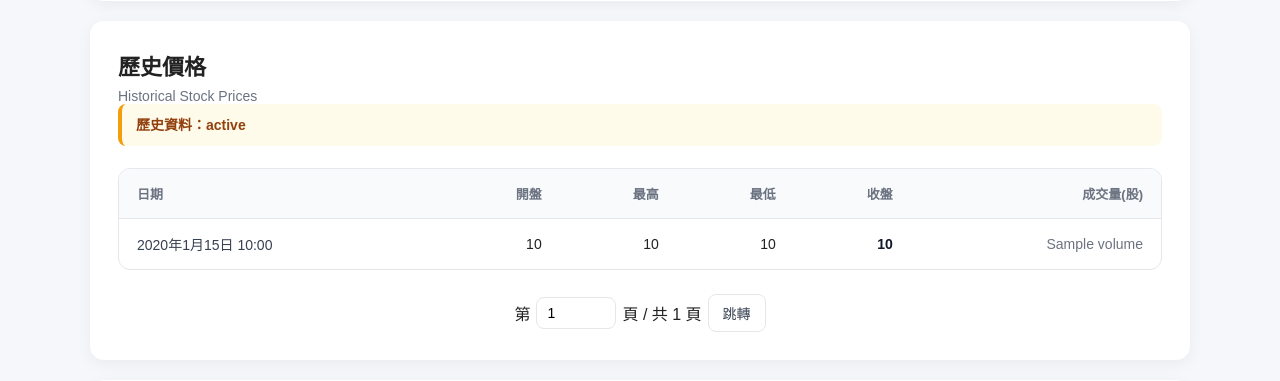
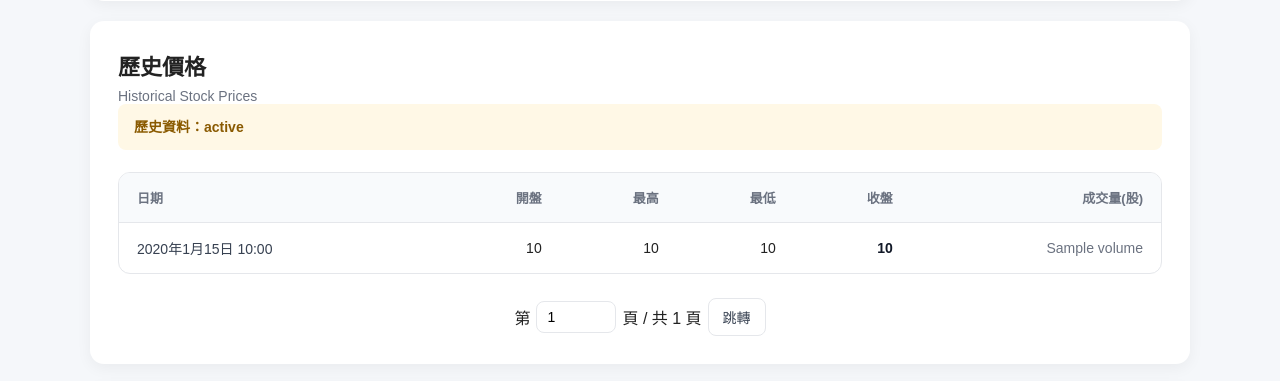
Before and after one commit to 80501tom-boop/PythonProject, a Django app: template templates/stocks/stock_detail.html in a window 1280 px wide. Shown: the part 1282-1663 px from the top of the page. Run offline with Django 5.2, Linux system fonts and the light colour scheme; tables that the repository leaves empty hold one stand-in row (values such as "Sample post"); the template is opened without the code that fills it: values that come from a table or form of the project are taken from there, most other values are stand-ins (such as "Sample title", 1, 10 or a date in 2020).

Commit message:
Style history status notice to match prediction page message box
Co-authored-by: Copilot <223556219+Copilot@users.noreply.github.com>

```diff
--- a/static/stocks/stock_detail.css
+++ b/static/stocks/stock_detail.css
@@ -559,32 +559,28 @@
     cursor: pointer;
 }
 
-/* 歷史資料狀態提示（放在歷史價格區塊內） */
+/* 歷史資料狀態提示（與前瞻預測頁 .message 樣式一致） */
 .history-status {
     margin: 0 0 16px;
-    padding: 10px 14px;
+    padding: 12px 16px;
     border-radius: 8px;
-    border-left: 4px solid;
     font-size: 14px;
     line-height: 1.6;
 }
 
 .history-status-progress {
-    background: #eff6ff;
-    border-color: #3b82f6;
-    color: #1e40af;
+    background: #e8f5ee;
+    color: #176943;
 }
 
 .history-status-warning {
-    background: #fffbeb;
-    border-color: #f59e0b;
-    color: #92400e;
+    background: #fff8e6;
+    color: #8a5a00;
 }
 
 .history-status-error {
-    background: #fef2f2;
-    border-color: #ef4444;
-    color: #991b1b;
+    background: #fff0f0;
+    color: #b42318;
 }
 
 .page-info {
```
